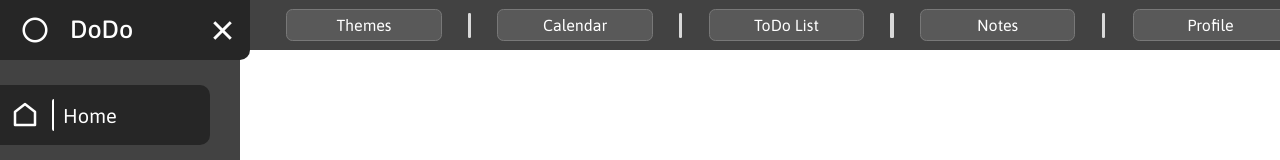
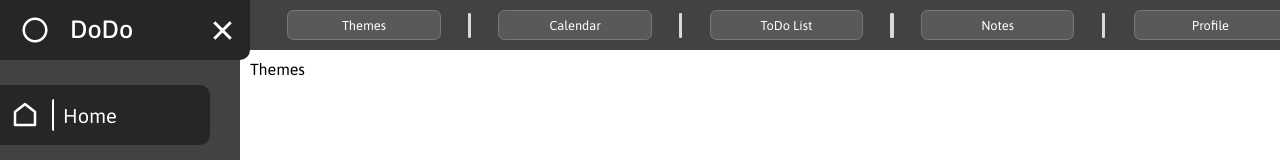
Before and after one commit to akai-org/akaitodo-frontend, a React (Vite) app: page /settings/themes in a window 1280 px wide. Shown: the top 160 px of the page. Built offline with nearby package versions, Linux system fonts and the light colour scheme.

Commit message:
Add full functionality

```diff
--- a/src/pages/settings/Settings.jsx
+++ b/src/pages/settings/Settings.jsx
@@ -1,6 +1,6 @@
 import '#src/styles/App.scss';
-// import React from 'react';
-import { useLocation } from 'react-router-dom';
+import { useEffect, useState } from 'react';
+import { useLocation, useNavigate } from 'react-router-dom';
 
 import styles from '#src/styles/pages/Settings.module.scss';
 import NavbarModule from '../../layout/Navbar/NavbarModule';
@@ -18,7 +18,7 @@ const navbarElementsArray = [
     "Profile"
 ];
 
-const arr = {
+const folds = {
     themes: <ThemesFold />,
     calendar: <CalendarFold />,
     todolist: <ToDoListFold />,
@@ -34,15 +34,33 @@ const availableFolds = [
     "profile"
 ];
 
-const navbarElements = navbarElementsArray.map((element, index, array) => (
-    <div className={styles.elementWithPipe}>
-        <div className={styles.navbarElement}>{element}</div>
-        {index !== array.length - 1 && <div className={styles.navbarPipe}></div>}
-    </div>
-));
 
 const Settings = (props) => {
     const location = useLocation();
+    const navigate = useNavigate();
+
+    const isFoldCorrect = availableFolds.includes(location.pathname.split('/').pop());
+    const [currentFold, setCurrentFold] = useState(
+        isFoldCorrect
+        ? location.pathname.split('/').pop()
+        : "themes"
+        );
+
+    const handleFoldChange = (fold) => setCurrentFold(fold);
+
+    useEffect(() => {
+        navigate(`/settings/${currentFold}`);
+    }, [currentFold]);
+
+    const navbarElements = navbarElementsArray.map((element, index, array) => (
+        <div className={styles.elementWithPipe}>
+            <button
+                className={styles.navbarElement}
+                onClick={() => handleFoldChange(availableFolds[index])}
+            >{element}</button>
+            {index !== array.length - 1 && <div className={styles.navbarPipe}></div>}
+        </div>
+    ));
 
     return (
         <div>
@@ -52,7 +70,7 @@ const Settings = (props) => {
                 </div>
             </NavbarModule>
             <div className={styles.container}>
-
+                {folds[currentFold]}
             </div>
         </div>
     );
--- a/src/styles/pages/Settings.module.scss
+++ b/src/styles/pages/Settings.module.scss
@@ -27,6 +27,7 @@
     width: 12vw;
     height: 60%;
     margin: auto;
+    font-size: 1vw;
     color: $basebg-color;
     background-color: #595959; // new colors nonexisting in vars yet
     border: 1px solid #787878; // new color
```
